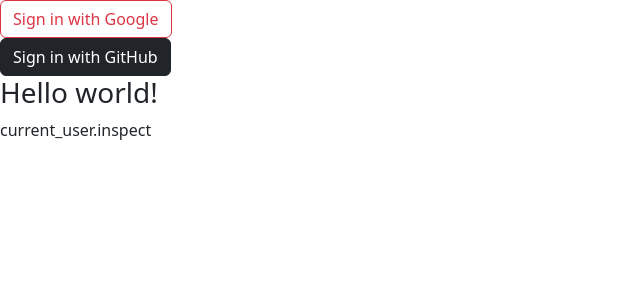
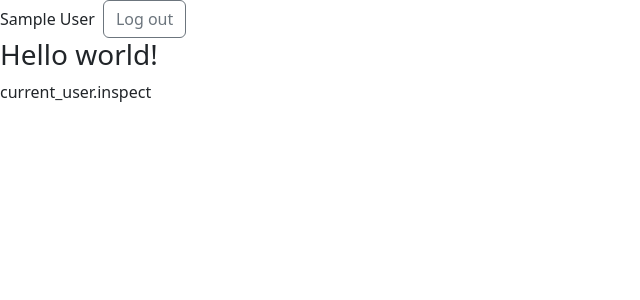
Before and after one commit to DeusVult09/inventory-app, a Rails app: page / in a window 1280 px wide. Shown: the top 300 px of the page, without its empty margins (0-640 px from the left). Run offline with Rails 7, Linux system fonts and the light colour scheme; the visitor is signed in with stand-in values (Sample User, id 1); some libraries are stand-ins or nearby versions.

Commit message:
feat(auth): upd navbar login/logout controls

```diff
--- a/app/views/layouts/application.html.erb
+++ b/app/views/layouts/application.html.erb
@@ -25,10 +25,15 @@
     <%= stylesheet_link_tag :app, "data-turbo-track": "reload" %>
     <%= javascript_importmap_tags %>
   </head>
-  <nav>
-    <% oauth_providers.each do | provider |%>
-      <%= form_with url: provider[:url], data: {turbo: false} do |form| %>
-         <%= form.button "Sign in with #{provider[:name]}", class: "btn #{provider[:style]}" %>
+  <nav class="d-flex align-items-center gap-2">
+    <% if current_user %>
+      <span><%= current_user.name %></span>
+      <%= button_to "Log out", logout_path, method: :delete, class: "btn btn-outline-secondary" %>
+    <% else %>
+      <% oauth_providers.each do | provider |%>
+        <%= form_with url: provider[:url], data: {turbo: false} do |form| %>
+          <%= form.button "Sign in with #{provider[:name]}", class: "btn #{provider[:style]}" %>
+        <% end %>
       <% end %>
     <% end %>
   </nav>
```
